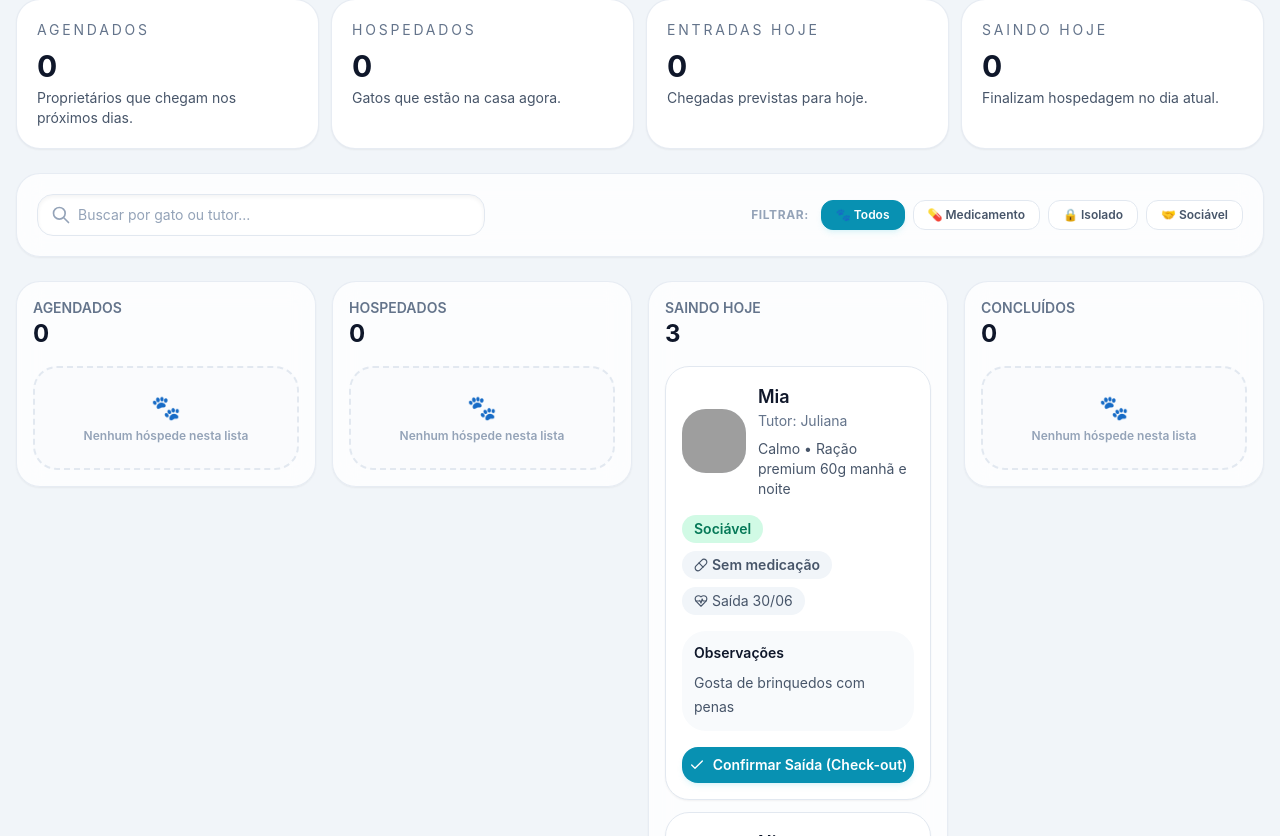
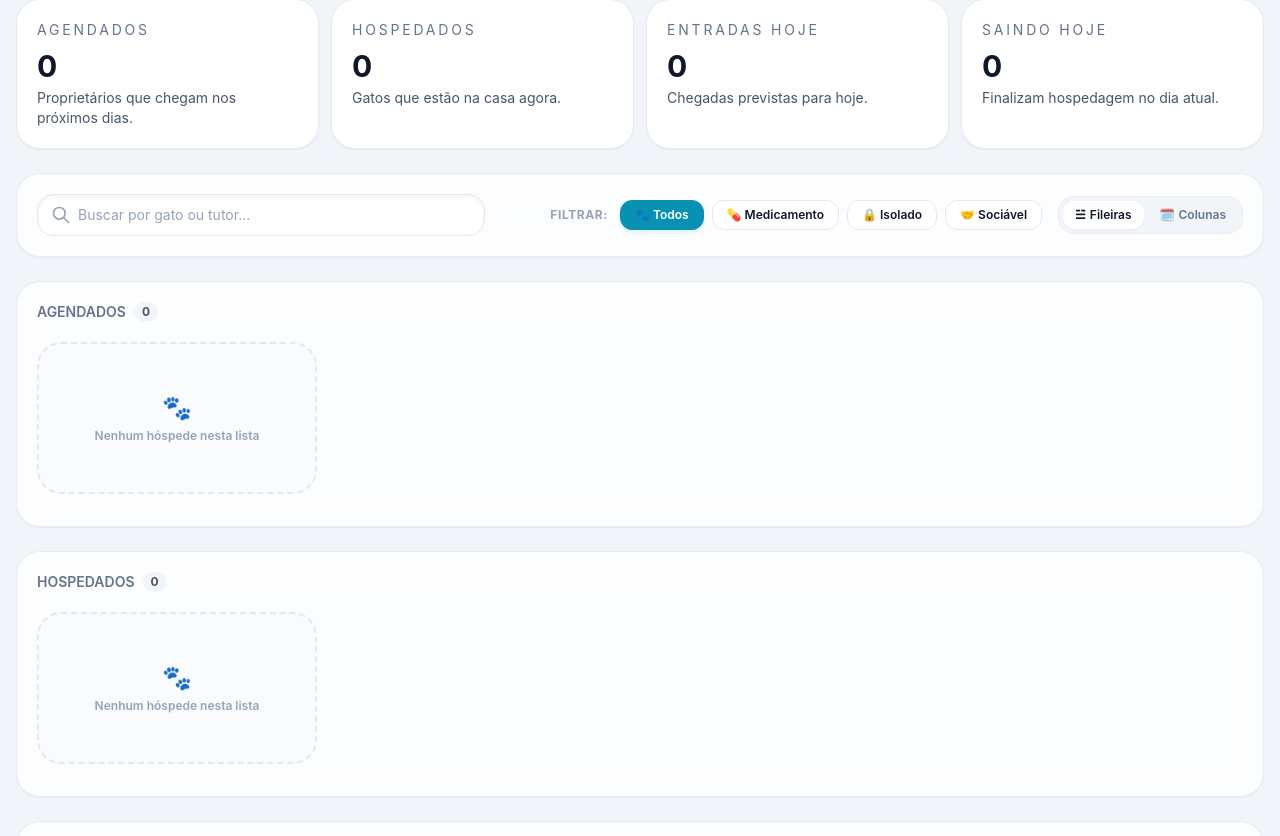
Before and after one commit to nicolasaj0/DindaGatosApp, a React (Vite) app: page / in a window 1280 px wide. Shown: the part 464-1300 px from the top of the page. Built offline with nearby package versions, Linux system fonts and the light colour scheme; grey boxes are pictures that could not be loaded.

Commit message:
Opcao de colunas horizontais

```diff
--- a/src/App.tsx
+++ b/src/App.tsx
@@ -119,6 +119,15 @@ function App() {
   const [isEditGatoModalOpen, setIsEditGatoModalOpen] = useState(false);
   const [selectedGato, setSelectedGato] = useState<Gato | null>(null);
   const [preSelectedGatoId, setPreSelectedGatoId] = useState<string | undefined>(undefined);
+  const [layoutMode, setLayoutMode] = useState<'columns' | 'rows'>(() => {
+    const saved = localStorage.getItem('layoutMode');
+    return (saved === 'columns' || saved === 'rows') ? saved : 'rows';
+  });
+
+  const handleLayoutModeChange = (mode: 'columns' | 'rows') => {
+    setLayoutMode(mode);
+    localStorage.setItem('layoutMode', mode);
+  };
 
   useEffect(() => {
     if (theme === 'dark') {
@@ -471,7 +480,7 @@ function App() {
             </div>
 
             {/* Filtros e Busca */}
-            <div className="mt-6 flex flex-col gap-4 rounded-3xl border border-slate-200/80 dark:border-slate-800 bg-white/80 dark:bg-slate-900/80 p-5 shadow-sm md:flex-row md:items-center md:justify-between backdrop-blur-md">
+            <div className="mt-6 flex flex-col gap-4 rounded-3xl border border-slate-200/80 dark:border-slate-800 bg-white/80 dark:bg-slate-900/80 p-5 shadow-sm lg:flex-row lg:items-center lg:justify-between backdrop-blur-md">
               {/* Campo de Busca */}
               <div className="relative flex-1 max-w-md w-full">
                 <span className="absolute inset-y-0 left-0 flex items-center pl-3.5 pointer-events-none">
@@ -488,6 +497,7 @@ function App() {
                 />
               </div>
 
+              <div className="flex flex-col sm:flex-row sm:items-center gap-4 justify-between lg:justify-end">
                 {/* Filtros Rápidos */}
                 <div className="flex flex-wrap gap-2 items-center">
                   <span className="text-xs font-bold uppercase tracking-wider text-slate-400 dark:text-slate-500 mr-1">Filtrar:</span>
@@ -506,7 +516,7 @@ function App() {
                         className={`rounded-xl px-3.5 py-1.5 text-xs font-semibold border transition-all ${
                           isSelected
                             ? 'bg-cyan-600 text-white border-cyan-600 shadow-md shadow-cyan-500/10'
-                          : 'bg-white dark:bg-slate-950 text-slate-600 dark:text-slate-300 border-slate-200 dark:border-slate-800 hover:bg-slate-50 dark:hover:bg-slate-800'
+                            : 'bg-white dark:bg-slate-950 text-slate-650 dark:text-slate-300 border-slate-200 dark:border-slate-800 hover:bg-slate-50 dark:hover:bg-slate-800'
                         }`}
                       >
                         {btn.label}
@@ -514,9 +524,41 @@ function App() {
                     );
                   })}
                 </div>
+
+                {/* Seletor de Modo de Layout */}
+                <div className="flex items-center gap-1 bg-slate-100 dark:bg-slate-950 p-1 rounded-2xl border border-slate-200/55 dark:border-slate-800/80 self-start sm:self-auto">
+                  <button
+                    type="button"
+                    onClick={() => handleLayoutModeChange('rows')}
+                    className={`px-3 py-1.5 rounded-xl text-xs font-semibold flex items-center gap-1 transition-all ${
+                      layoutMode === 'rows'
+                        ? 'bg-white dark:bg-slate-800 text-cyan-650 dark:text-cyan-400 shadow-sm font-bold'
+                        : 'text-slate-500 dark:text-slate-400 hover:text-slate-800 dark:hover:text-slate-200'
+                    }`}
+                    title="Visualização Horizontal"
+                  >
+                    <span>☱</span>
+                    <span>Fileiras</span>
+                  </button>
+                  <button
+                    type="button"
+                    onClick={() => handleLayoutModeChange('columns')}
+                    className={`px-3 py-1.5 rounded-xl text-xs font-semibold flex items-center gap-1 transition-all ${
+                      layoutMode === 'columns'
+                        ? 'bg-white dark:bg-slate-800 text-cyan-655 dark:text-cyan-400 shadow-sm font-bold'
+                        : 'text-slate-500 dark:text-slate-400 hover:text-slate-800 dark:hover:text-slate-200'
+                    }`}
+                    title="Visualização Vertical"
+                  >
+                    <span>🗓️</span>
+                    <span>Colunas</span>
+                  </button>
+                </div>
+              </div>
             </div>
 
-            {/* Mobile Tab Selector */}
+            {/* Mobile Tab Selector (Apenas no Modo Colunas) */}
+            {layoutMode === 'columns' && (
               <div className="mt-6 flex gap-2 overflow-x-auto pb-2 scrollbar-none xl:hidden">
                 {statusOrder.map((status) => {
                   const count = grouped.find((group) => group.status === status)?.items.length ?? 0;
@@ -542,12 +584,13 @@ function App() {
                   );
                 })}
               </div>
+            )}
 
-            <div className="mt-6 grid gap-4 xl:grid-cols-4">
+            <div className={layoutMode === 'rows' ? "mt-6 space-y-6" : "mt-6 grid gap-4 xl:grid-cols-4"}>
               {grouped.map((group) => (
                 <div
                   key={group.status}
-                  className={group.status === activeTab ? 'block' : 'hidden xl:block'}
+                  className={layoutMode === 'rows' ? "block" : (group.status === activeTab ? 'block' : 'hidden xl:block')}
                 >
                   <Column
                     status={group.status}
@@ -555,6 +598,7 @@ function App() {
                     onEdit={handleEditClick}
                     onCheckOut={handleCheckOut}
                     onCheckIn={handleCheckIn}
+                    layoutMode={layoutMode}
                   />
                 </div>
               ))}
--- a/src/components/Column.tsx
+++ b/src/components/Column.tsx
@@ -9,28 +9,44 @@ interface ColumnProps {
   onEdit: (hospedagem: Hospedagem) => void;
   onCheckOut?: (id: string) => void;
   onCheckIn?: (id: string) => void;
+  layoutMode: 'columns' | 'rows';
 }
 
-export function Column({ status, items, onEdit, onCheckOut, onCheckIn }: ColumnProps) {
+export function Column({ status, items, onEdit, onCheckOut, onCheckIn, layoutMode }: ColumnProps) {
   const count = useMemo(() => items.length, [items]);
+  const isRowMode = layoutMode === 'rows';
 
   return (
-    <section className="rounded-3xl border border-slate-200/80 dark:border-slate-800 bg-white/80 dark:bg-slate-900/80 p-4 shadow-sm transition backdrop-blur-md">
+    <section className="rounded-3xl border border-slate-200/80 dark:border-slate-800 bg-white/80 dark:bg-slate-900/80 p-5 shadow-sm transition backdrop-blur-md">
       <div className="mb-4 flex items-center justify-between gap-2">
-        <div>
+        <div className="flex items-center gap-2">
           <p className="text-sm font-semibold uppercase text-slate-500 dark:text-slate-400">{getStatusLabel(status)}</p>
-          <p className="text-2xl font-bold text-slate-900 dark:text-white">{count}</p>
+          <span className="inline-flex items-center justify-center rounded-full bg-slate-100 dark:bg-slate-800 text-slate-600 dark:text-slate-400 text-xs px-2 py-0.5 font-bold">
+            {count}
+          </span>
         </div>
       </div>
-      <div className="space-y-3">
+
+      <div
+        className={
+          isRowMode
+            ? "flex flex-row gap-4 overflow-x-auto pb-3 pt-1 scrollbar-thin scroll-smooth select-none"
+            : "space-y-3 max-h-[520px] overflow-y-auto pr-1 scrollbar-thin"
+        }
+      >
         {count === 0 ? (
-          <div className="flex flex-col items-center justify-center rounded-3xl border-2 border-dashed border-slate-200 dark:border-slate-800 bg-slate-50/50 dark:bg-slate-950/20 p-6 text-center text-slate-400 dark:text-slate-500">
+          <div className={`flex flex-col items-center justify-center rounded-3xl border-2 border-dashed border-slate-200 dark:border-slate-800 bg-slate-50/50 dark:bg-slate-950/20 p-6 text-center text-slate-400 dark:text-slate-500 ${isRowMode ? 'min-w-[280px] py-12' : 'w-full'}`}>
             <span className="text-2xl mb-1">🐾</span>
             <p className="text-xs font-semibold text-slate-400 dark:text-slate-500">Nenhum hóspede nesta lista</p>
           </div>
         ) : (
           items.map((item) => (
-            <Card key={item.id} hospedagem={item} onEdit={onEdit} onCheckOut={onCheckOut} onCheckIn={onCheckIn} />
+            <div
+              key={item.id}
+              className={isRowMode ? "min-w-[310px] sm:min-w-[340px] max-w-[360px] flex-shrink-0" : "w-full"}
+            >
+              <Card hospedagem={item} onEdit={onEdit} onCheckOut={onCheckOut} onCheckIn={onCheckIn} />
+            </div>
           ))
         )}
       </div>
--- a/src/styles.css
+++ b/src/styles.css
@@ -22,3 +22,39 @@ html {
 body {
   min-height: 100vh;
 }
+
+/* Custom Scrollbars */
+.scrollbar-thin::-webkit-scrollbar {
+  height: 6px;
+  width: 6px;
+}
+
+.scrollbar-thin::-webkit-scrollbar-track {
+  background: transparent;
+}
+
+.scrollbar-thin::-webkit-scrollbar-thumb {
+  background: #cbd5e1; /* slate-300 */
+  border-radius: 9999px;
+}
+
+.dark .scrollbar-thin::-webkit-scrollbar-thumb {
+  background: #334155; /* slate-700 */
+}
+
+.scrollbar-thin::-webkit-scrollbar-thumb:hover {
+  background: #94a3b8; /* slate-400 */
+}
+
+.dark .scrollbar-thin::-webkit-scrollbar-thumb:hover {
+  background: #475569; /* slate-600 */
+}
+
+/* Hide scrollbar utility */
+.scrollbar-none::-webkit-scrollbar {
+  display: none;
+}
+.scrollbar-none {
+  -ms-overflow-style: none;
+  scrollbar-width: none;
+}
```
Lines whose indentation alone changed are shown as unchanged.
